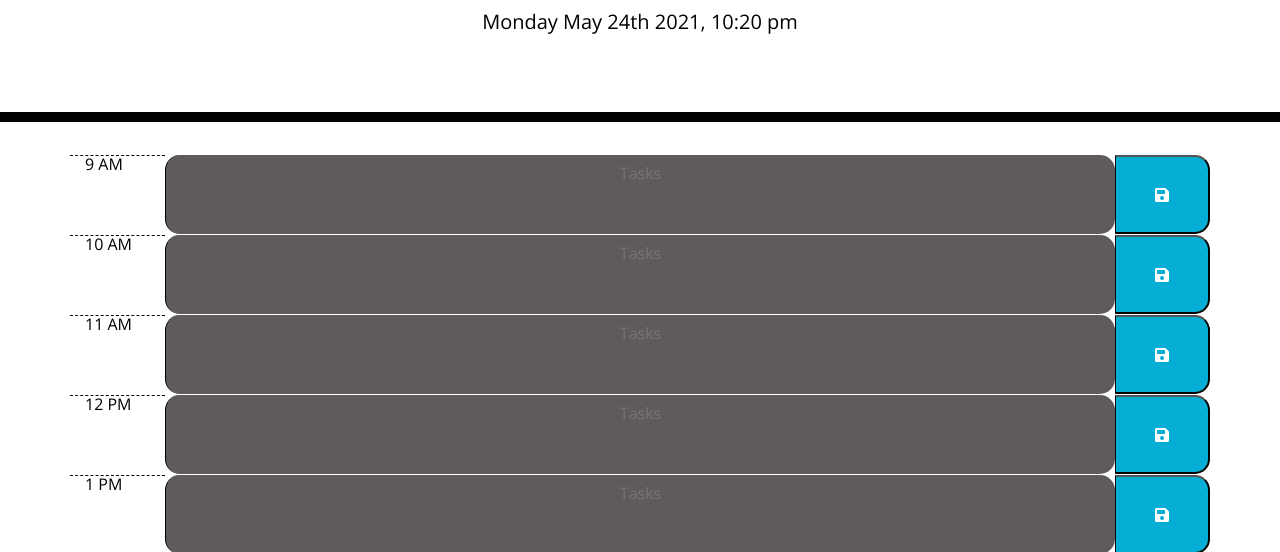
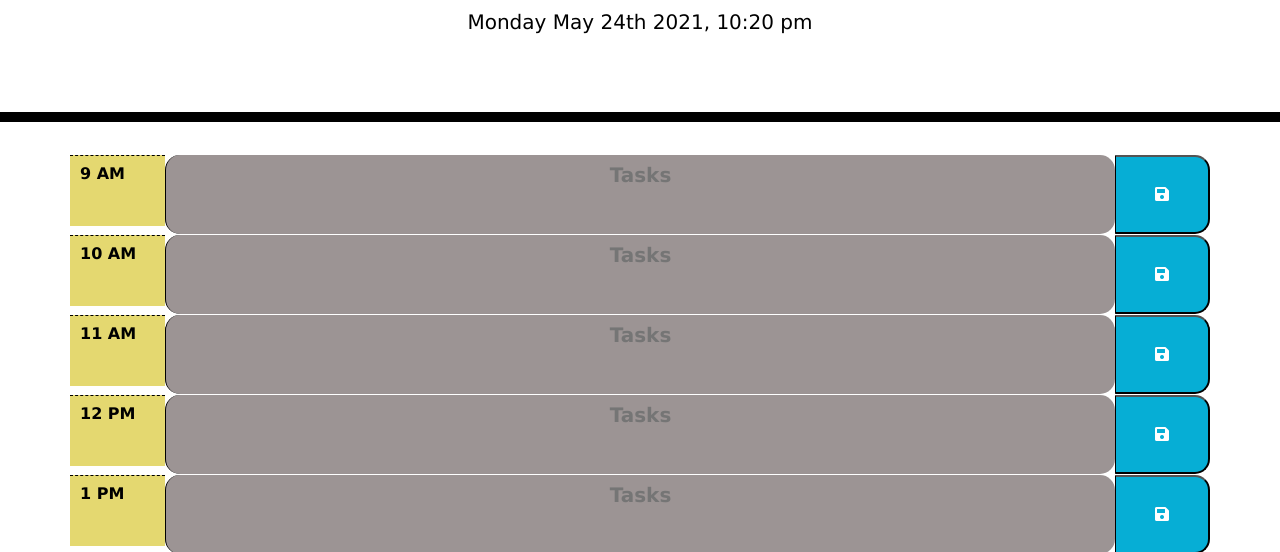
Before and after one commit to jessgreene9/day-planner, a plain HTML site: page index.html in a window 1280 px wide. Shown: the part 182-734 px from the top of the page. Drawn offline with nearby package versions, Linux system fonts and the light colour scheme.

Commit message:
updating styling

```diff
--- a/assets/style.css
+++ b/assets/style.css
@@ -1,6 +1,7 @@
 body {
-  font-family: 'Open Sans', sans-serif;
+  font-family:Verdana, Geneva, Tahoma, sans-serif;
   font-size: 16px;
+  font-weight: bold;
   line-height: 1;
 }
 
@@ -11,6 +12,9 @@ textarea {
   color: #000000;
   border-left: 1px solid black;
   padding: 10px;
+  font-size: 20px;
+  font-weight: bold;
+  font-family:Verdana, Geneva, Tahoma, sans-serif;
 }
 
 .jumbotron {
@@ -37,24 +41,25 @@ textarea {
 }
 
 .hour {
-  background-color: #ffffff;
+  background-color: #e4d870;
   color: #000000;
   border-top: 1px dashed #000000;
+  padding: 10px;
 }
 
 .past {
-  background-color: #5f5b5b;
-  color: white;
+  background-color: #9c9494;
+  color: rgb(0, 0, 0);
 }
 
 .present {
-  background-color: #a84bb4;
+  background-color: #652e99;
   color: white;
 }
 
 .future {
-  background-color: #77dd77;
-  color: white;
+  background-color: #a4f0a4;
+  color: rgb(0, 0, 0);
 }
 
 .saveBtn {
```
